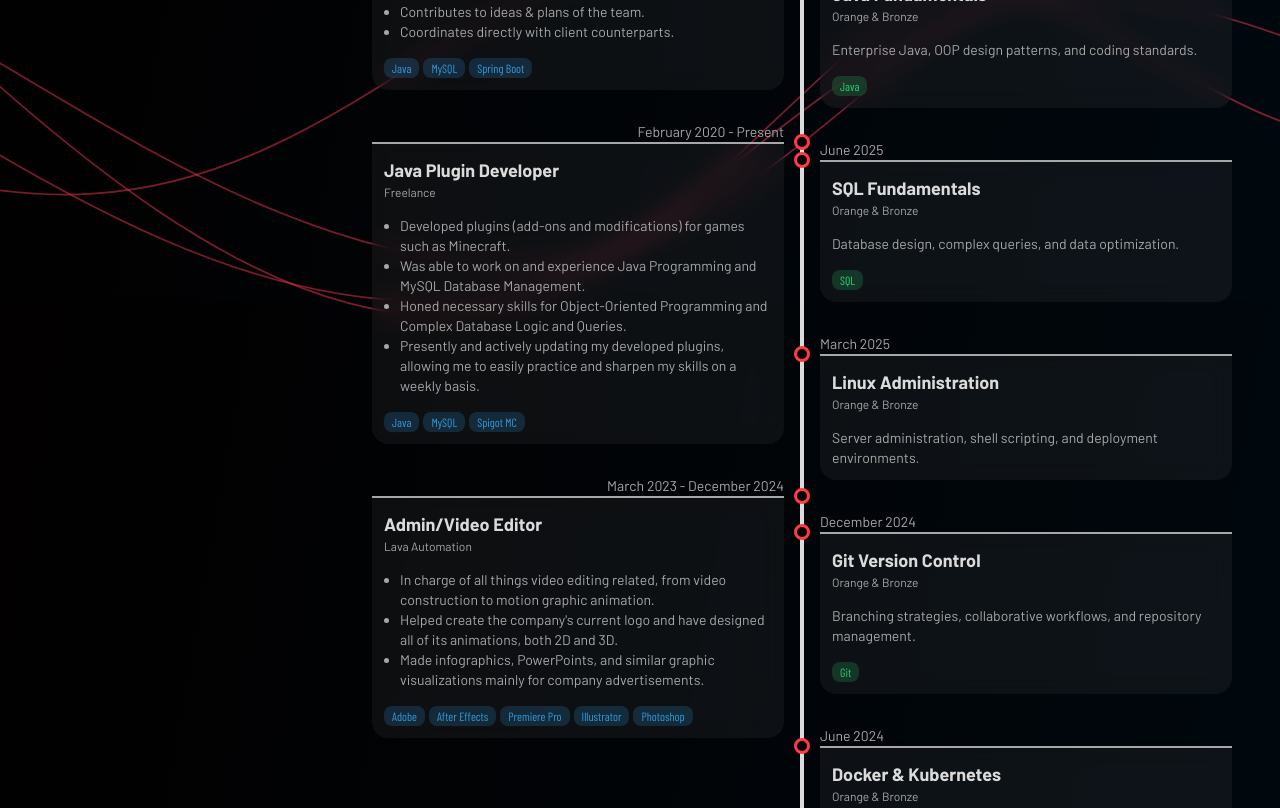
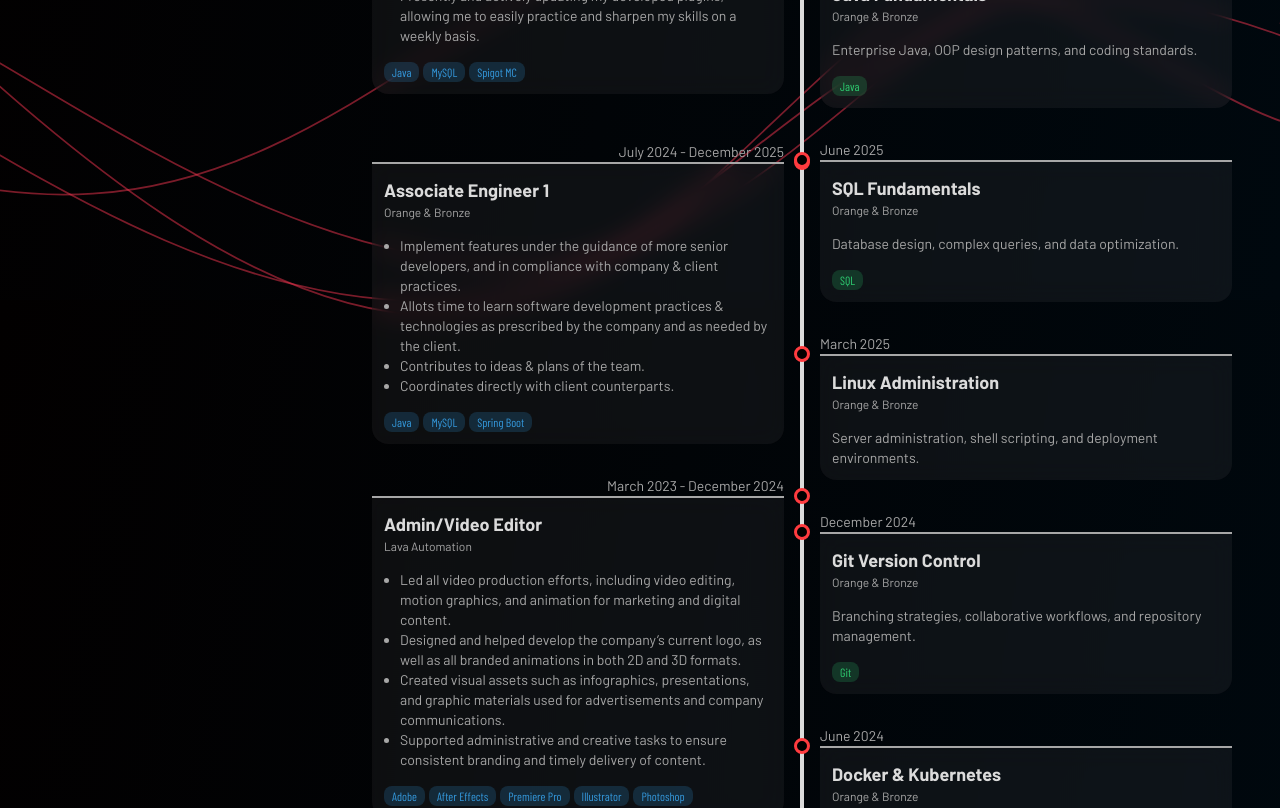
Before and after one commit to Coralise/Wayne-Portfolio, a Next.js app: page /resume in a window 1280 px wide. Shown: the part 1300-2108 px from the top of the page. Built offline with nearby package versions, Linux system fonts and the light colour scheme; a web font is replaced by a local one; what tailwindcss-motion would draw is missing.

Commit message:
Refactor work experience section in resume; update job title and responsibilities for Associate Engineer 1, and enhance descriptions for Admin/Video Editor role

```diff
--- a/app/resume/page.js
+++ b/app/resume/page.js
@@ -269,15 +269,6 @@ function BiTimeline({ maxDraw, targetRef, className }) {
         <div className="flex flex-col items-end pr-4 flex-1">
             <div className="font-bold text-2xl">WORK EXPERIENCE</div>
             <ProgressTimelineCard drawProgress={maxDraw} drawPosition={0.15}
-                className="mt-12" jobTitle="Associate Engineer 1" company="Orange & Bronze" date="July 2024 - Present" side="left" tags={[[<RiJavaLine />, "Java"], [<TbBrandMysql />, "MySQL"], [<BiLogoSpringBoot />, "Spring Boot"]]} tagColor="#3498db">
-                <ul className="list-disc pl-4">
-                    <li>Implement features under the guidance of more senior developers, and in compliance with company & client practices.</li>
-                    <li>Allots time to learn software development practices & technologies as prescribed by the company and as needed by the client.</li>
-                    <li>Contributes to ideas & plans of the team.</li>
-                    <li>Coordinates directly with client counterparts.</li>
-                </ul>
-            </ProgressTimelineCard>
-            <ProgressTimelineCard drawProgress={maxDraw} drawPosition={0.30}
                 className="mt-8" jobTitle="Java Plugin Developer" company="Freelance" date="February 2020 - Present" side="left" tags={[[<RiJavaLine />, "Java"], [<TbBrandMysql />, "MySQL"], [<SiSpigotmc />, "Spigot MC"]]} tagColor="#3498db">
                 <ul className="list-disc pl-4">
                     <li>Developed plugins (add-ons and modifications) for games such as Minecraft.</li>
@@ -286,12 +277,22 @@ function BiTimeline({ maxDraw, targetRef, className }) {
                     <li>Presently and actively updating my developed plugins, allowing me to easily practice and sharpen my skills on a weekly basis.</li>
                 </ul>
             </ProgressTimelineCard>
+            <ProgressTimelineCard drawProgress={maxDraw} drawPosition={0.30}
+                className="mt-12" jobTitle="Associate Engineer 1" company="Orange & Bronze" date="July 2024 - December 2025" side="left" tags={[[<RiJavaLine />, "Java"], [<TbBrandMysql />, "MySQL"], [<BiLogoSpringBoot />, "Spring Boot"]]} tagColor="#3498db">
+                <ul className="list-disc pl-4">
+                    <li>Implement features under the guidance of more senior developers, and in compliance with company & client practices.</li>
+                    <li>Allots time to learn software development practices & technologies as prescribed by the company and as needed by the client.</li>
+                    <li>Contributes to ideas & plans of the team.</li>
+                    <li>Coordinates directly with client counterparts.</li>
+                </ul>
+            </ProgressTimelineCard>
             <ProgressTimelineCard drawProgress={maxDraw} drawPosition={0.55}
                 className="mt-8" jobTitle="Admin/Video Editor" company="Lava Automation" date="March 2023 - December 2024" side="left" tags={[[<SiAdobe />, "Adobe"], [<SiAdobeaftereffects />, "After Effects"], [<SiAdobepremierepro />, "Premiere Pro"], [<SiAdobeillustrator />, "Illustrator"], [<SiAdobephotoshop />, "Photoshop"]]} tagColor="#3498db">
                 <ul className="list-disc pl-4">
-                    <li>In charge of all things video editing related, from video construction to motion graphic animation.</li>
-                    <li>Helped create the company's current logo and have designed all of its animations, both 2D and 3D.</li>
-                    <li>Made infographics, PowerPoints, and similar graphic visualizations mainly for company advertisements.</li>
+                    <li>Led all video production efforts, including video editing, motion graphics, and animation for marketing and digital content.</li>
+                    <li>Designed and helped develop the company’s current logo, as well as all branded animations in both 2D and 3D formats.</li>
+                    <li>Created visual assets such as infographics, presentations, and graphic materials used for advertisements and company communications.</li>
+                    <li>Supported administrative and creative tasks to ensure consistent branding and timely delivery of content.</li>
                 </ul>
             </ProgressTimelineCard>
         </div>
```
